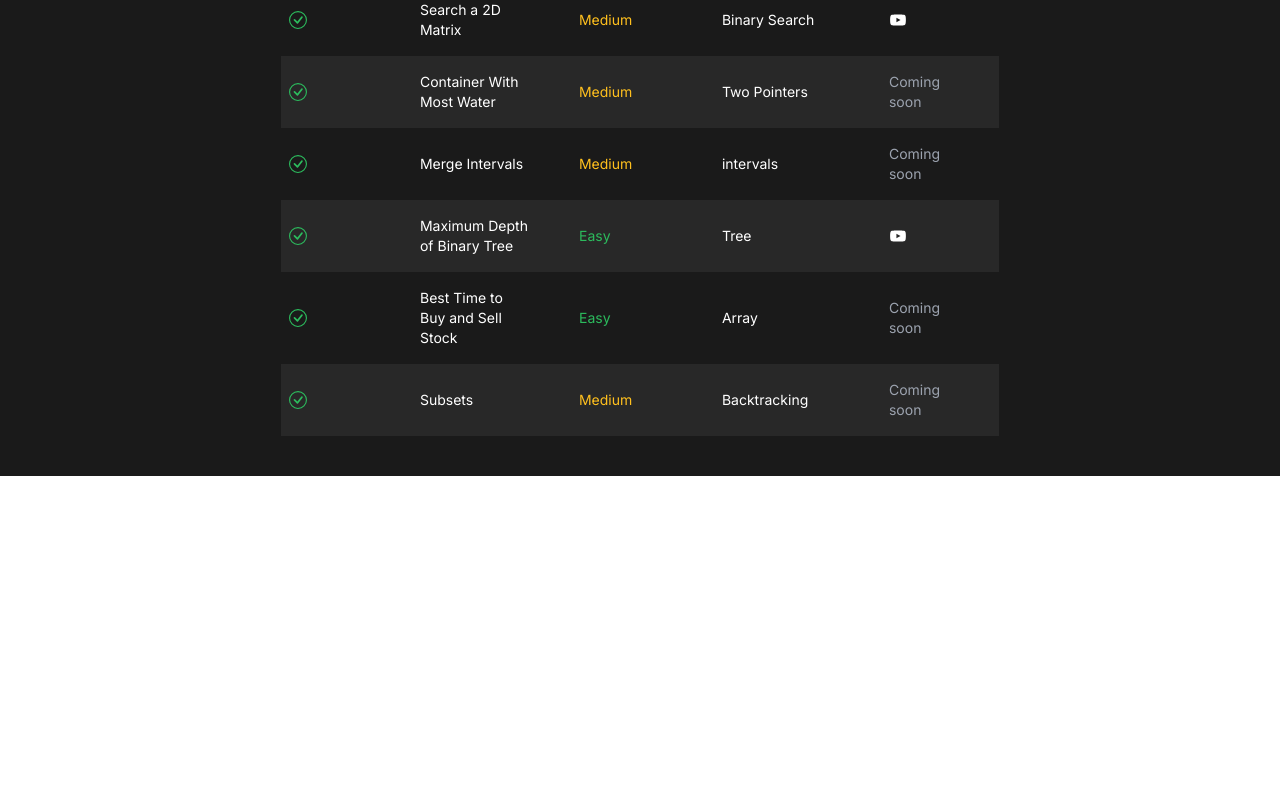
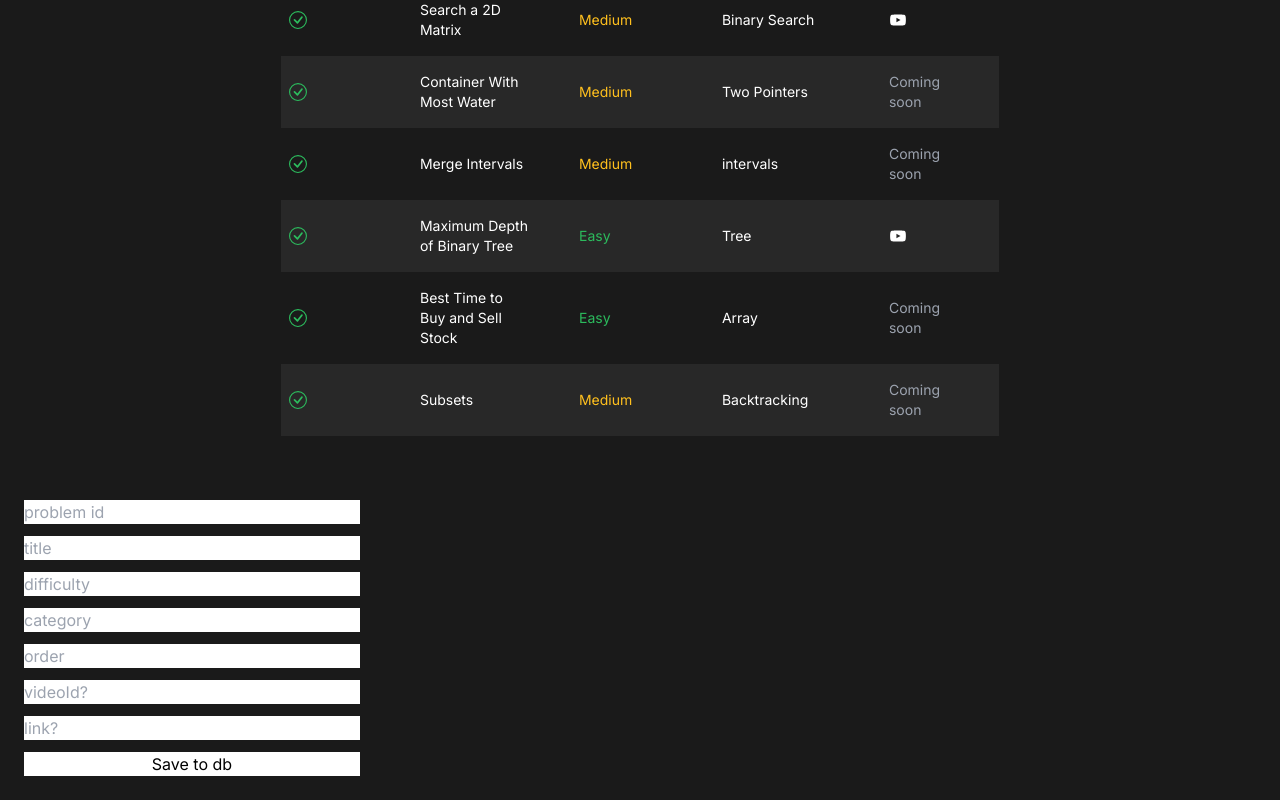
Before and after one commit to FatimaIrshad123/Leetcode-clone, a Next.js app: page / in a window 1280 px wide. Shown: the part 467-1267 px from the top of the page. Before the commit the page ends 943 px from the top, so only its background shows below. Built offline with nearby package versions, Linux system fonts and the light colour scheme; no server answers.

Commit message:
Added firebase dumy data

```diff
--- a/src/app/page.tsx
+++ b/src/app/page.tsx
@@ -3,8 +3,27 @@
 import { RecoilRoot } from "recoil";
 import ProblemTable from "./components/ProblemsTable";
 import Topbar from "./components/Topbar";
+import { useState } from "react";
 
 export default function Home() {
+  const [inputs,setInputs] = useState({
+    id:'',
+    title:'',
+    difficulty:'',
+    category:'',
+    videoId: '',
+    link: '',
+    order: 0,
+    likes:0,
+    dislikes: 0
+  })
+  const handleInputChange = (e: React.ChangeEvent<HTMLInputElement>) => {
+    setInputs ({
+      ...inputs,
+      [e.target.name]: e.target.value
+    })
+  }
+  console.log(inputs)
   return (
     <RecoilRoot>
       <main className="bg-dark-layer-2 min-h-screen">
@@ -34,6 +53,18 @@
             <ProblemTable />
           </table>
         </div>
+
+        {/*temporary form*/}
+        <form className="p-6 flex flex-col max-w-sm gap-3">
+          <input onChange={handleInputChange} type="text" placeholder="problem id" name="id"/>
+          <input onChange={handleInputChange} type="text" placeholder="title" name="title"/>
+          <input onChange={handleInputChange} type="text" placeholder="difficulty" name="difficulty"/>
+          <input onChange={handleInputChange} type="text" placeholder="category" name="category"/>
+          <input onChange={handleInputChange} type="text" placeholder="order" name="order"/>
+          <input onChange={handleInputChange} type="text" placeholder="videoId?" name="videoId"/>
+          <input onChange={handleInputChange} type="text" placeholder="link?" name="link"/>
+          <button className="bg-white">Save to db</button>
+        </form>
       </main>
     </RecoilRoot>
   );
```
